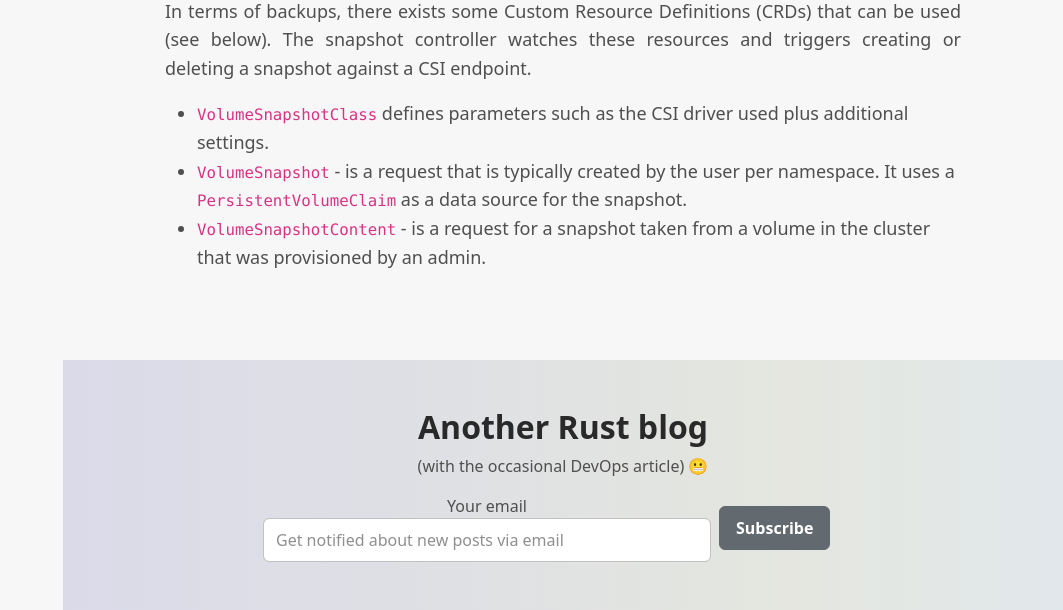
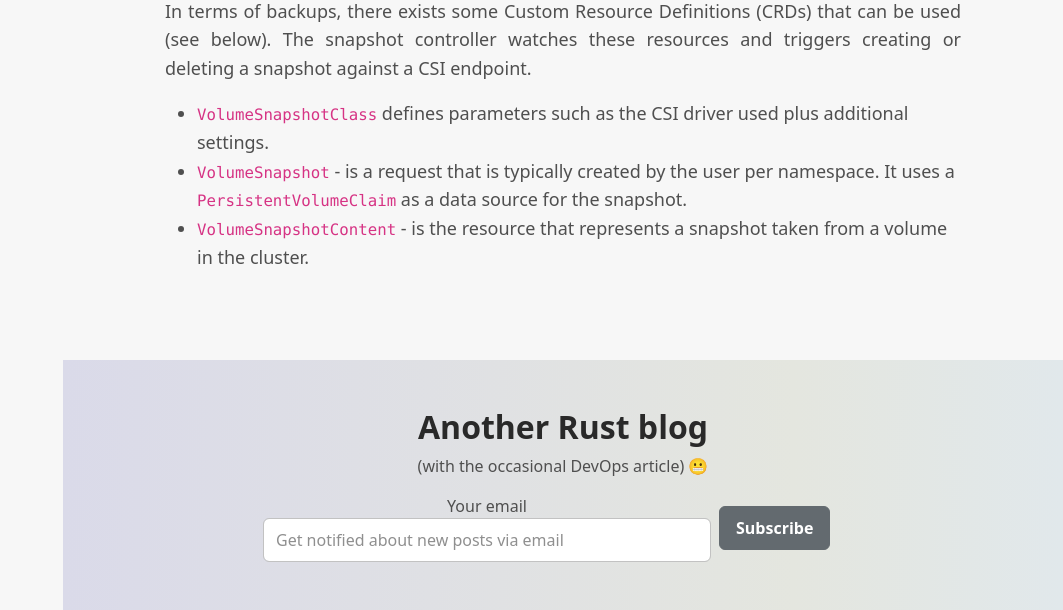
Before and after one commit to j-awada/developeronchain, a Django app: page /storage_in_k8s in a window 1280 px wide. Shown: the part 1783-2393 px from the top of the page, without its empty margins (217-1280 px from the left). Run offline with Django 4.2, Linux system fonts and the light colour scheme; some libraries are stand-ins or nearby versions.

Commit message:
minor edits to storage in k8s

```diff
--- a/templates/blog/storage_in_k8s.html
+++ b/templates/blog/storage_in_k8s.html
@@ -48,7 +48,7 @@
 
         <p>Volumes are usually defined in a <code>Deployment</code> template and are mounted into containers. A volume can point to a <code>configMap</code> resource or can hold application source code, it can also point to <code>secret</code> resources. Another volume type is <code>hostPath</code> which points at the node's filesystem making the pod dependent on the node it lives on. If the volume does not point to persistent storage, data on it is ephemeral. An example of an ephemeral volume type is <code>emptyDir</code>.</p>
 
-        <p>A PersistentVolumeClaim (PVC) is a storage request that specifies what the workload or app needs for eg. size, access mode and storage class. It defines a specific <code>StorageClass</code> that determines which storage backend to use. This request is evaluated by the control plane against available PVs and if suitable, the claim is bound.</p>
+        <p>A PersistentVolumeClaim (PVC) is a storage request that specifies what the workload or app needs for eg. size, access mode and storage class. It references a <code>StorageClass</code> that determines which storage backend to use. This request is evaluated by the control plane against available PVs and if suitable, the claim is bound.</p>
 
         <p>The image below describes a simple storage provisioning process.</p>
 
@@ -63,7 +63,7 @@
         <ul>
           <li><code>VolumeSnapshotClass</code> defines parameters such as the CSI driver used plus additional settings.</li>
           <li><code>VolumeSnapshot</code> - is a request that is typically created by the user per namespace. It uses a <code>PersistentVolumeClaim</code> as a data source for the snapshot.</li>
-          <li><code>VolumeSnapshotContent</code> - is a request for a snapshot taken from a volume in the cluster that was provisioned by an admin.</li>
+          <li><code>VolumeSnapshotContent</code> - is the resource that represents a snapshot taken from a volume in the cluster.</li>
 
         <br>
       </div>
```
